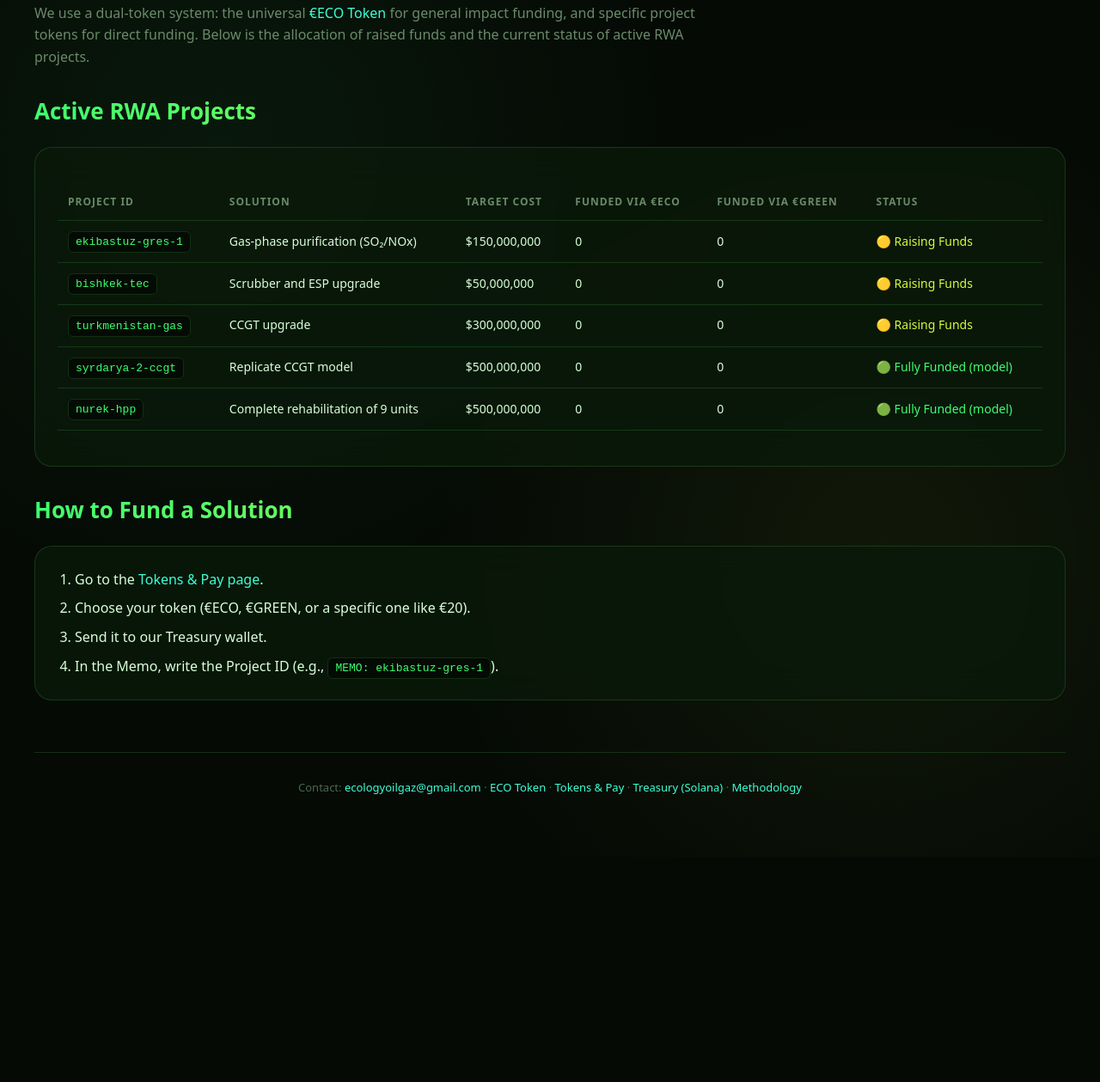
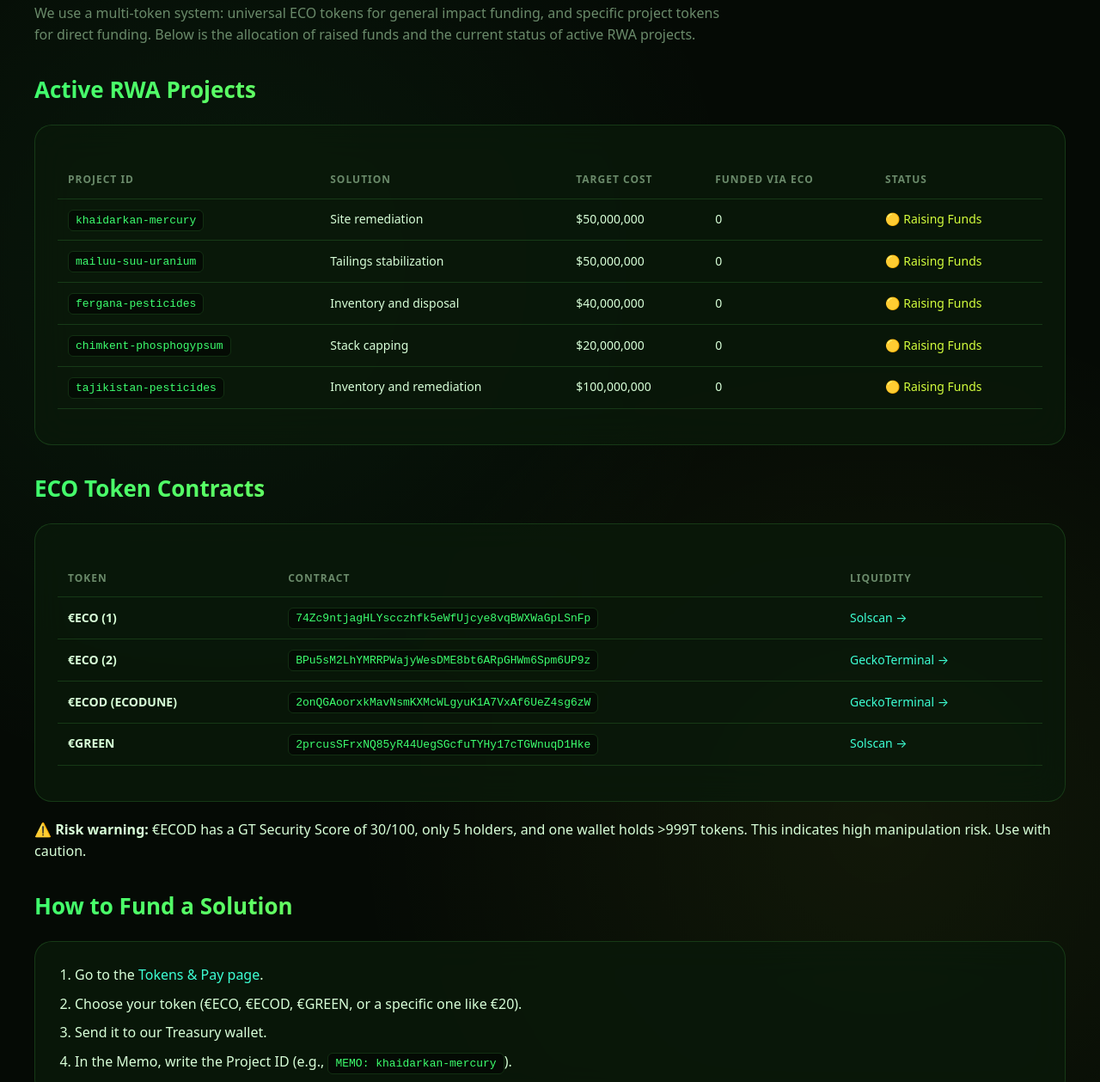
Before and after one commit to ecologyoilgaz/toxic, a plain HTML site: page rwa.html in a window 1280 px wide. Shown: the part 181-1440 px from the top of the page at 86% size. Before the commit the page ends 1178 px from the top, so only its background shows below. Drawn offline with Linux system fonts and the light colour scheme.

Commit message:
Update rwa.html

```diff
--- a/rwa.html
+++ b/rwa.html
@@ -1,12 +1,14 @@
 <!DOCTYPE html>
 <html lang="en">
 <head>
-<meta charset="UTF-8"><meta name="viewport" content="width=device-width,initial-scale=1">
-<title>RWA & Liquidity — Energy Ecology Map</title><link rel="stylesheet" href="style.css">
+<meta charset="UTF-8">
+<meta name="viewport" content="width=device-width,initial-scale=1">
+<title>RWA & Liquidity — Chemicals & Toxic Map</title>
+<link rel="stylesheet" href="style.css">
 </head>
 <body>
 <header>
-  <div class="logo"><img src="energy-logo.png" alt="Logo"> Energy Ecology Map</div>
+  <div class="logo"><img src="chemicals-logo.png" alt="Logo"> Chemicals & Toxic Map</div>
   <nav>
     <a href="index.html">Home</a>
     <a href="map.html">Map</a>
@@ -23,7 +25,7 @@
 <main>
   <h1>Real World Assets (RWA) & Liquidity</h1>
   <p style="color:var(--muted);max-width:800px;">
-    We use a dual-token system: the universal <a href="eco-token.html">€ECO Token</a> for general impact funding, and specific project tokens for direct funding.
+    We use a multi-token system: universal ECO tokens for general impact funding, and specific project tokens for direct funding.
     Below is the allocation of raised funds and the current status of active RWA projects.
   </p>
 
@@ -35,28 +37,61 @@
           <th>Project ID</th>
           <th>Solution</th>
           <th>Target Cost</th>
-          <th>Funded via €ECO</th>
-          <th>Funded via €GREEN</th>
+          <th>Funded via ECO</th>
           <th>Status</th>
         </tr>
       </thead>
       <tbody>
-        <tr><td><code>ekibastuz-gres-1</code></td><td>Gas-phase purification (SO₂/NOx)</td><td>$150,000,000</td><td>0</td><td>0</td><td><span style="color:var(--gold)">🟡 Raising Funds</span></td></tr>
-        <tr><td><code>bishkek-tec</code></td><td>Scrubber and ESP upgrade</td><td>$50,000,000</td><td>0</td><td>0</td><td><span style="color:var(--gold)">🟡 Raising Funds</span></td></tr>
-        <tr><td><code>turkmenistan-gas</code></td><td>CCGT upgrade</td><td>$300,000,000</td><td>0</td><td>0</td><td><span style="color:var(--gold)">🟡 Raising Funds</span></td></tr>
-        <tr><td><code>syrdarya-2-ccgt</code></td><td>Replicate CCGT model</td><td>$500,000,000</td><td>0</td><td>0</td><td><span style="color:var(--green)">🟢 Fully Funded (model)</span></td></tr>
-        <tr><td><code>nurek-hpp</code></td><td>Complete rehabilitation of 9 units</td><td>$500,000,000</td><td>0</td><td>0</td><td><span style="color:var(--green)">🟢 Fully Funded (model)</span></td></tr>
+        <tr><td><code>khaidarkan-mercury</code></td><td>Site remediation</td><td>$50,000,000</td><td>0</td><td><span style="color:var(--gold)">🟡 Raising Funds</span></td></tr>
+        <tr><td><code>mailuu-suu-uranium</code></td><td>Tailings stabilization</td><td>$50,000,000</td><td>0</td><td><span style="color:var(--gold)">🟡 Raising Funds</span></td></tr>
+        <tr><td><code>fergana-pesticides</code></td><td>Inventory and disposal</td><td>$40,000,000</td><td>0</td><td><span style="color:var(--gold)">🟡 Raising Funds</span></td></tr>
+        <tr><td><code>chimkent-phosphogypsum</code></td><td>Stack capping</td><td>$20,000,000</td><td>0</td><td><span style="color:var(--gold)">🟡 Raising Funds</span></td></tr>
+        <tr><td><code>tajikistan-pesticides</code></td><td>Inventory and remediation</td><td>$100,000,000</td><td>0</td><td><span style="color:var(--gold)">🟡 Raising Funds</span></td></tr>
       </tbody>
     </table>
+  </div>
+
+  <h2>ECO Token Contracts</h2>
+  <div class="detail-block" style="overflow-x:auto;">
+    <table>
+      <thead><tr><th>Token</th><th>Contract</th><th>Liquidity</th></tr></thead>
+      <tbody>
+        <tr>
+          <td><strong>€ECO (1)</strong></td>
+          <td><code>74Zc9ntjagHLYscczhfk5eWfUjcye8vqBWXWaGpLSnFp</code></td>
+          <td><a href="https://solscan.io/token/74Zc9ntjagHLYscczhfk5eWfUjcye8vqBWXWaGpLSnFp" target="_blank">Solscan →</a></td>
+        </tr>
+        <tr>
+          <td><strong>€ECO (2)</strong></td>
+          <td><code>BPu5sM2LhYMRRPWajyWesDME8bt6ARpGHWm6Spm6UP9z</code></td>
+          <td><a href="https://www.geckoterminal.com/solana/pools/2onQGAoorxkMavNsmKXMcWLgyuK1A7VxAf6UeZ4sg6zW" target="_blank">GeckoTerminal →</a></td>
+        </tr>
+        <tr>
+          <td><strong>€ECOD (ECODUNE)</strong></td>
+          <td><code>2onQGAoorxkMavNsmKXMcWLgyuK1A7VxAf6UeZ4sg6zW</code></td>
+          <td><a href="https://www.geckoterminal.com/solana/pools/2onQGAoorxkMavNsmKXMcWLgyuK1A7VxAf6UeZ4sg6zW" target="_blank">GeckoTerminal →</a></td>
+        </tr>
+        <tr>
+          <td><strong>€GREEN</strong></td>
+          <td><code>2prcusSFrxNQ85yR44UegSGcfuTYHy17cTGWnuqD1Hke</code></td>
+          <td><a href="https://solscan.io/token/2prcusSFrxNQ85yR44UegSGcfuTYHy17cTGWnuqD1Hke" target="_blank">Solscan →</a></td>
+        </tr>
+      </tbody>
+    </table>
+  </div>
+
+  <div class="alert-box" style="margin-top:20px;">
+    <strong>⚠️ Risk warning:</strong> €ECOD has a GT Security Score of 30/100, only 5 holders, and one wallet holds >999T tokens.
+    This indicates high manipulation risk. Use with caution.
   </div>
 
   <h2>How to Fund a Solution</h2>
   <div class="detail-block">
     <ol style="margin-left:20px;">
       <li style="margin-bottom:8px;">Go to the <a href="tokens.html">Tokens & Pay page</a>.</li>
-      <li style="margin-bottom:8px;">Choose your token (€ECO, €GREEN, or a specific one like €20).</li>
+      <li style="margin-bottom:8px;">Choose your token (€ECO, €ECOD, €GREEN, or a specific one like €20).</li>
       <li style="margin-bottom:8px;">Send it to our Treasury wallet.</li>
-      <li>In the Memo, write the Project ID (e.g., <code>MEMO: ekibastuz-gres-1</code>).</li>
+      <li>In the Memo, write the Project ID (e.g., <code>MEMO: khaidarkan-mercury</code>).</li>
     </ol>
   </div>
 </main>
```
